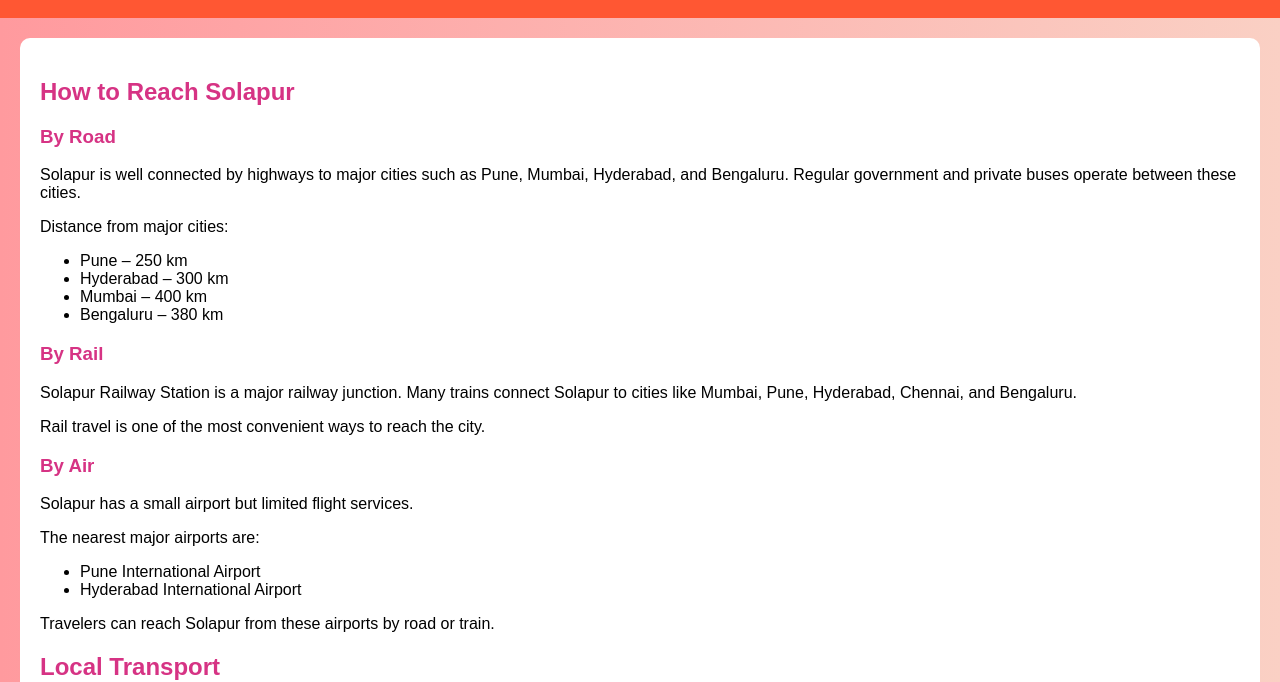
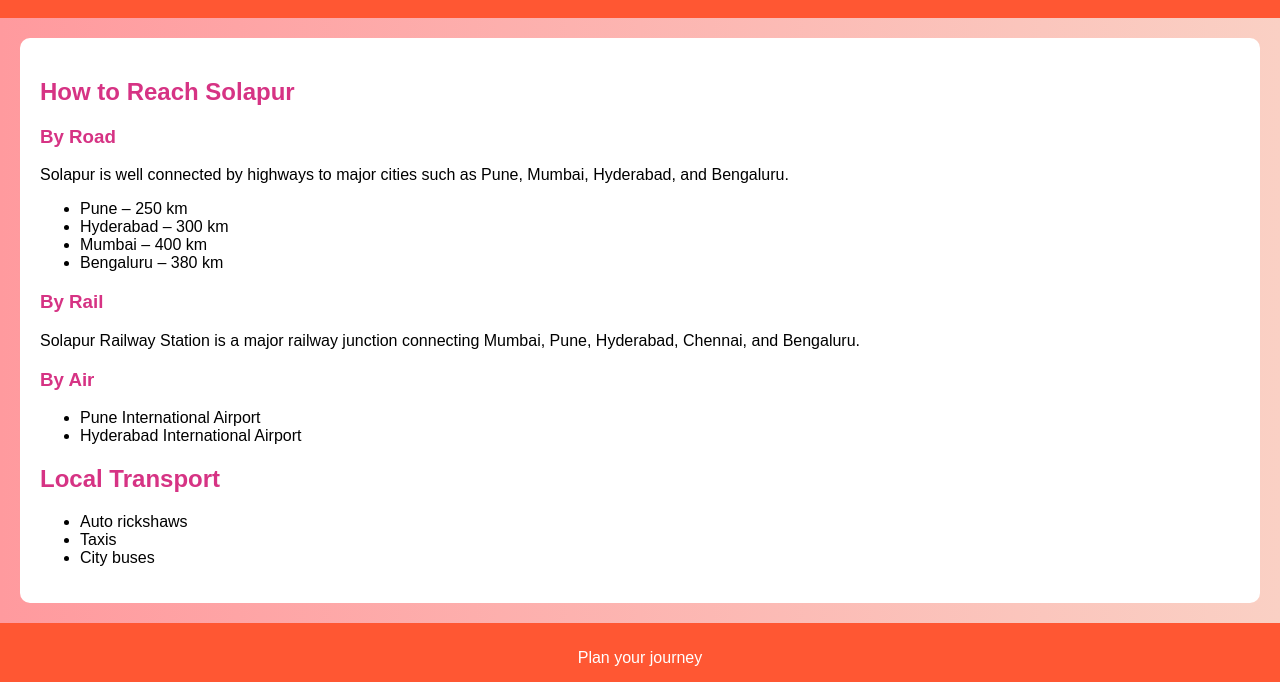
Before and after one commit to sagarchityal4-star/sagarchityal.github.io, a plain HTML site: page travel.html in a window 1280 px wide. Shown: the part 120-802 px from the top of the page. Drawn offline with Linux system fonts and the light colour scheme; files that its build step writes are made by us from their sources.

Commit message:
Update travel.html

```diff
--- a/travel.html
+++ b/travel.html
@@ -2,7 +2,7 @@
 <html>
 <head>
 <title>Travel Guide</title>
-<link rel="stylesheet" href="style.css">
+<link rel="stylesheet" href="css/style.css">
 </head>
 
 <body>
@@ -18,6 +18,7 @@
 <a href="food.html">Food</a>
 <a href="enquiry.html">Enquiry</a>
 </nav>
+
 </header>
 
 <section>
@@ -25,14 +26,10 @@
 <h2>How to Reach Solapur</h2>
 
 <h3>By Road</h3>
-
 <p>
-Solapur is well connected by highways to major cities such as Pune, Mumbai,
-Hyderabad, and Bengaluru. Regular government and private buses operate between
-these cities.
+Solapur is well connected by highways to major cities such as Pune,
+Mumbai, Hyderabad, and Bengaluru.
 </p>
-
-<p>Distance from major cities:</p>
 
 <ul>
 <li>Pune – 250 km</li>
@@ -42,36 +39,19 @@ these cities.
 </ul>
 
 <h3>By Rail</h3>
-
 <p>
-Solapur Railway Station is a major railway junction. Many trains connect Solapur
-to cities like Mumbai, Pune, Hyderabad, Chennai, and Bengaluru.
-</p>
-
-<p>
-Rail travel is one of the most convenient ways to reach the city.
+Solapur Railway Station is a major railway junction connecting
+Mumbai, Pune, Hyderabad, Chennai, and Bengaluru.
 </p>
 
 <h3>By Air</h3>
-
-<p>
-Solapur has a small airport but limited flight services.
-</p>
-
-<p>The nearest major airports are:</p>
 
 <ul>
 <li>Pune International Airport</li>
 <li>Hyderabad International Airport</li>
 </ul>
 
-<p>
-Travelers can reach Solapur from these airports by road or train.
-</p>
-
 <h2>Local Transport</h2>
-
-<p>Visitors can move around the city using:</p>
 
 <ul>
 <li>Auto rickshaws</li>
@@ -79,14 +59,10 @@ Travelers can reach Solapur from these airports by road or train.
 <li>City buses</li>
 </ul>
 
-<p>
-Nearby pilgrimage towns like Pandharpur and Akkalkot are easily accessible by road.
-</p>
-
 </section>
 
 <footer>
-<p>Plan your journey to Solapur</p>
+<p>Plan your journey</p>
 </footer>
 
 </body>
```
